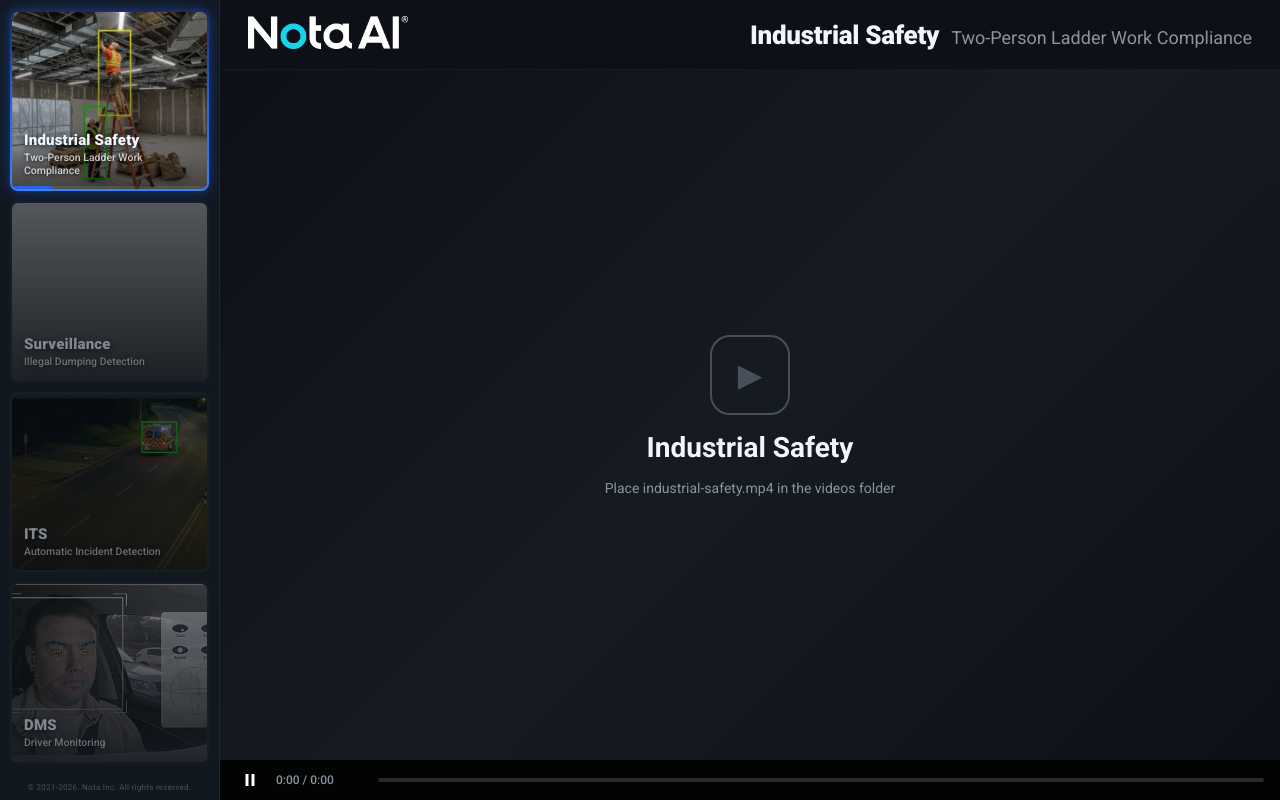
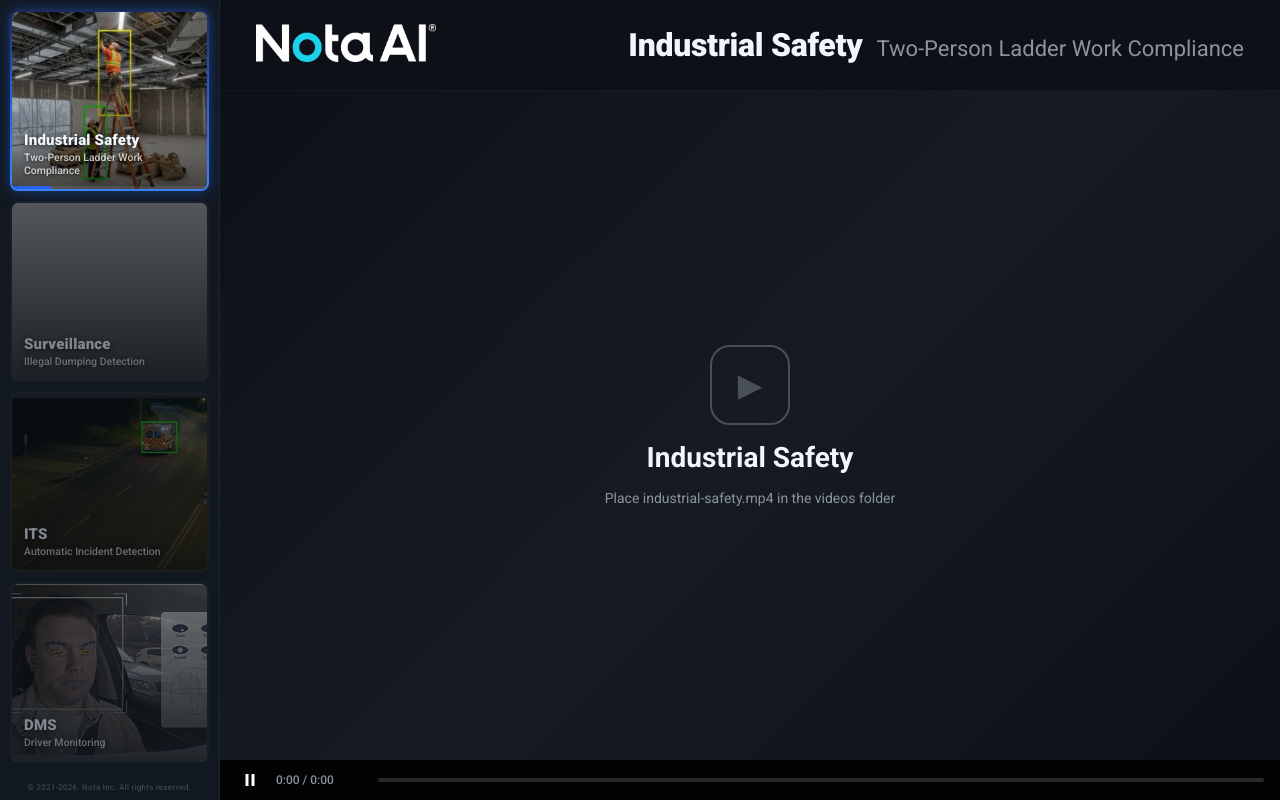
Before and after one commit to eunyeongchoe-source/EW_NVA_Demo, a plain HTML site: page index.html in a window 1280 px wide. Drawn offline with Linux system fonts and the light colour scheme; grey boxes are pictures that could not be loaded.

Commit message:
Update index.html

```diff
--- a/index.html
+++ b/index.html
@@ -177,7 +177,7 @@
     display: flex;
     align-items: center;
     justify-content: space-between;
-    padding: 16px 28px;
+    padding: 24px 36px;
     background: var(--bg-primary);
     flex-shrink: 0;
     border-bottom: 1px solid rgba(255,255,255,0.04);
@@ -185,18 +185,18 @@
 
   .top-header-logo img {
     height: auto;
-    width: 160px;
+    width: 180px;
     object-fit: contain;
   }
 
   .top-header-category {
     display: flex;
     align-items: baseline;
-    gap: 12px;
+    gap: 14px;
   }
 
   .top-header-label {
-    font-size: 26px;
+    font-size: 32px;
     font-weight: 900;
     letter-spacing: -0.3px;
     color: var(--text-primary);
@@ -204,7 +204,7 @@
   }
 
   .top-header-desc {
-    font-size: 18px;
+    font-size: 22px;
     font-weight: 400;
     color: var(--text-secondary);
     transition: all 0.4s ease;
```
